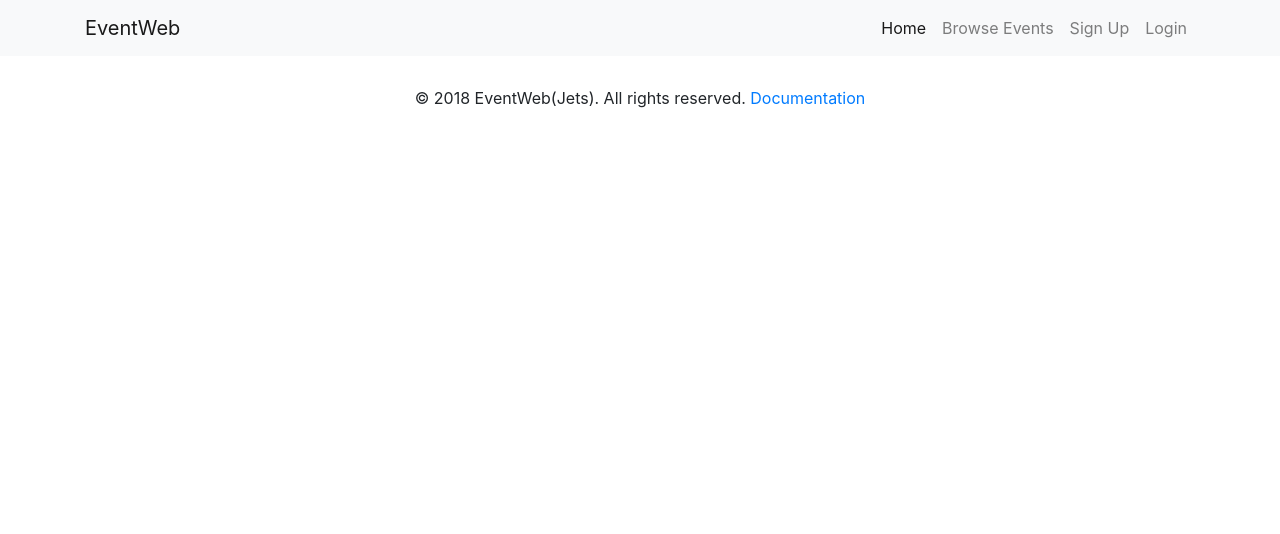
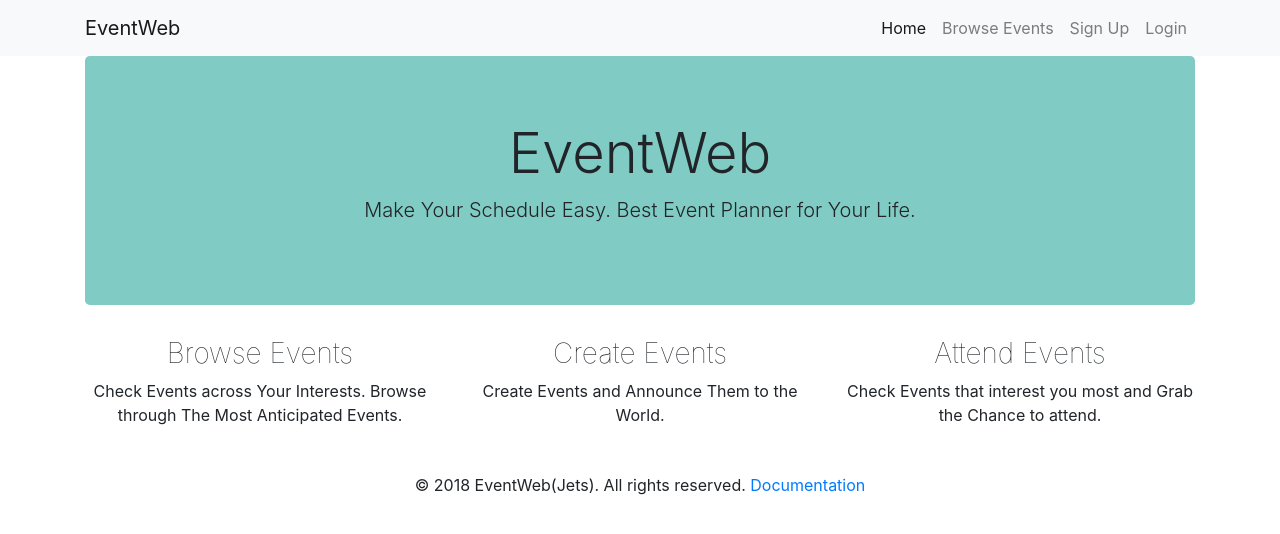
Before and after one commit to JetsMMU/EventWeb, a PHP site: page /home.php in a window 1280 px wide. Shown: the top 534 px of the page. Run offline with PHP 8.4, Linux system fonts and the light colour scheme.

Commit message:
update home, add content

```diff
--- a/home.php
+++ b/home.php
@@ -8,7 +8,31 @@
   <?php require('partials/header.php'); ?>
 
   <!-- body -->
+  <div class="container text-center">
+    <div class="row">
+      <div class="col">
+        <div class="jumbotron" style="background-color: #80cbc4;">
+          <h1 class="display-4">EventWeb</h1>
+          <p class="lead">Make Your Schedule Easy. Best Event Planner for Your Life.</p>
+        </div>
+      </div>
+    </div>
+    <div class="row">
+      <div class="col-md-4">
+        <h3 style="font-weight: lighter;">Browse Events</h3>
+        <p>Check Events across Your Interests. Browse through The Most Anticipated Events.</p>
+      </div>
+      <div class="col-md-4">
+        <h3 style="font-weight: lighter;">Create Events</h3>
+        <p>Create Events and Announce Them to the World.</p>
+      </div>
+      <div class="col-md-4">
+        <h3 style="font-weight: lighter;">Attend Events</h3>
+        <p>Check Events that interest you most and Grab the Chance to attend.</p>
+      </div>
+    </div>
 
+  </div>
 
   <!-- footer -->
   <?php require('partials/footer.php'); ?>
```
